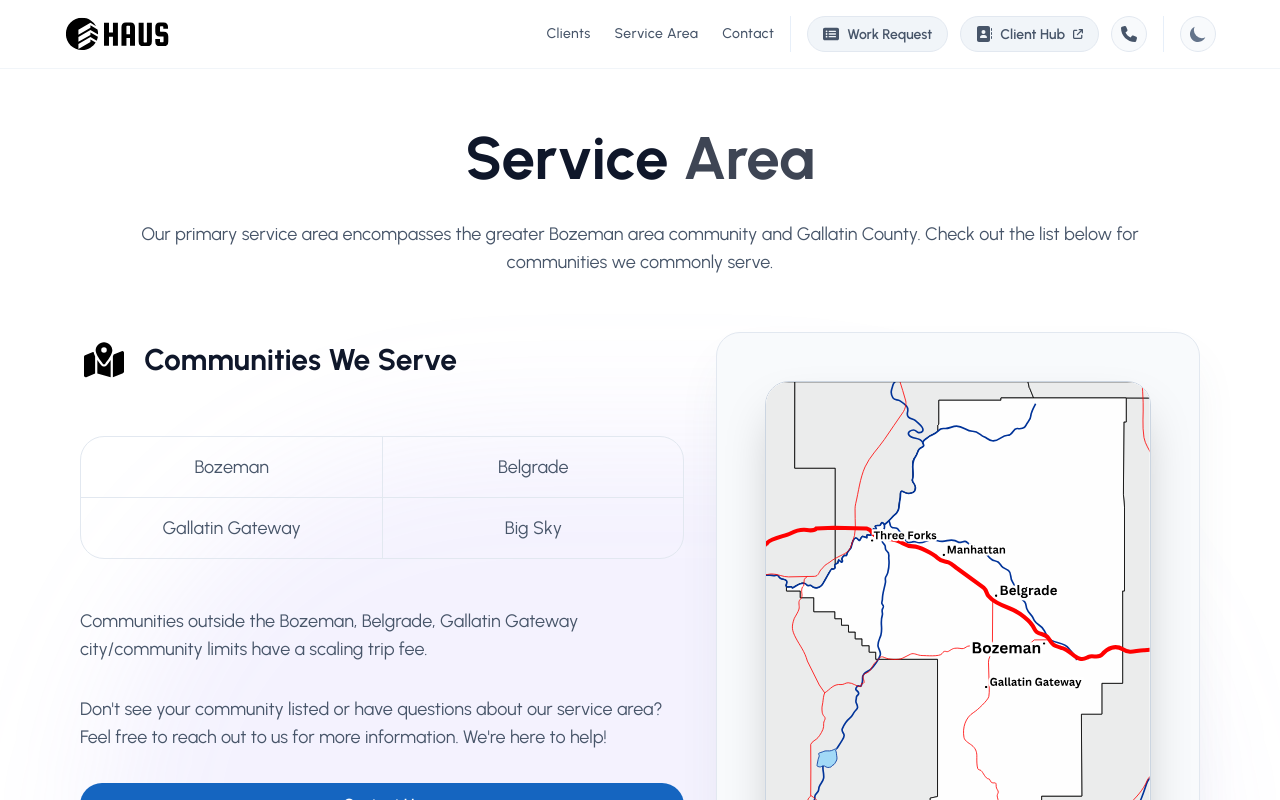
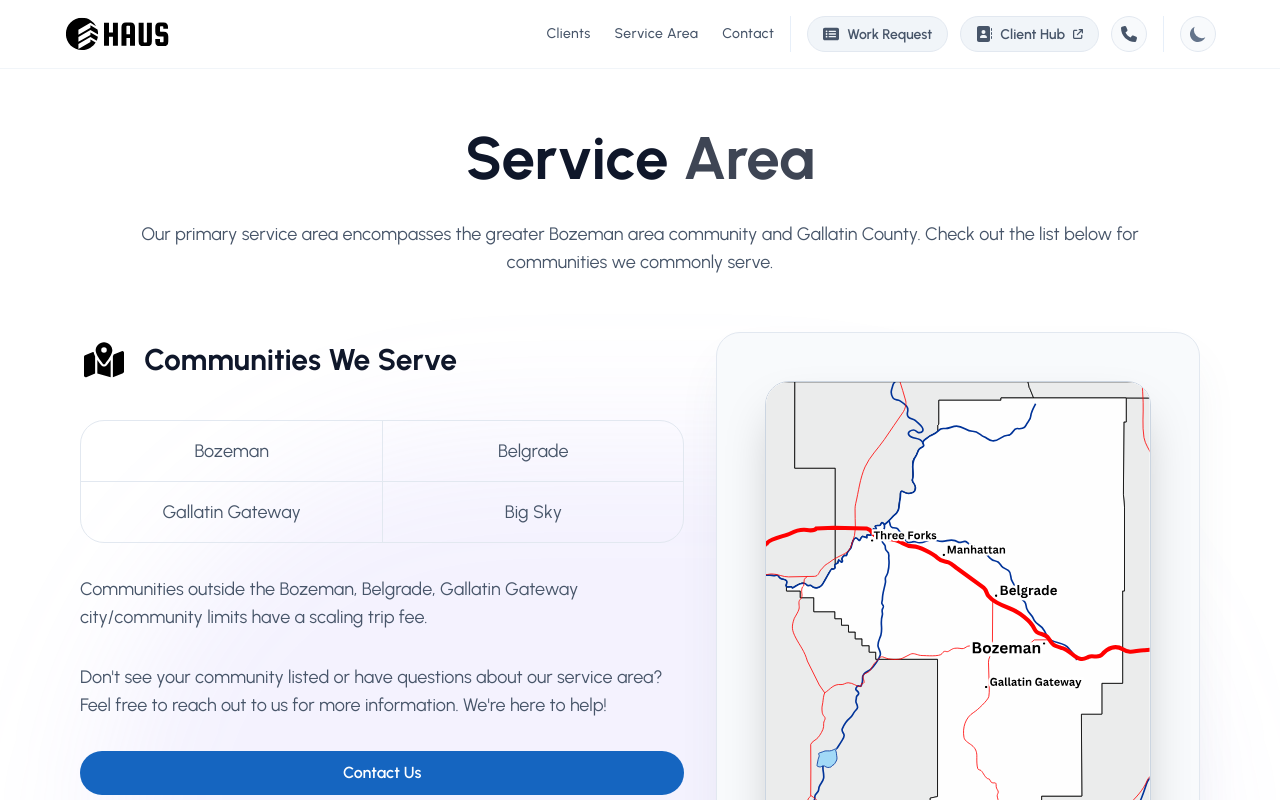
Before and after one commit to ben-v/haus, a React (Vite) app: page /service-area in a window 1280 px wide. Shown: the top 800 px of the page. Built offline with nearby package versions, Linux system fonts and the light colour scheme.

Commit message:
remove margin spacing around the grid containing the list of communities..too much.

```diff
--- a/src/pages/service-area/sections/ServiceAreaDetailSection.tsx
+++ b/src/pages/service-area/sections/ServiceAreaDetailSection.tsx
@@ -21,7 +21,7 @@ const ServiceAreaDetail = () => {
         <ContentIconContainer title="Communities We Serve">
           <SvgMapLocationDotSolid fill={theme === THEMES.DARK ? 'white' : 'dark'} className="m-auto w-auto" width={40} height={48} />
         </ContentIconContainer>
-        <div className="my-4 grid grid-cols-2 rounded-3xl border dark:border-gray-700 general-body-text border-gray-200 [&>*]:dark:border-gray-700 [&>*]:p-4 [&>*]:text-xs md:[&>*]:text-sm lg:[&>*]:text-lg [&>*]:border-gray-200">
+        <div className="grid grid-cols-2 rounded-3xl border dark:border-gray-700 general-body-text border-gray-200 [&>*]:dark:border-gray-700 [&>*]:p-4 [&>*]:text-xs md:[&>*]:text-sm lg:[&>*]:text-lg [&>*]:border-gray-200">
           <div className="flex justify-center items-center gap-2 border-b">
             Bozeman
           </div>
```
